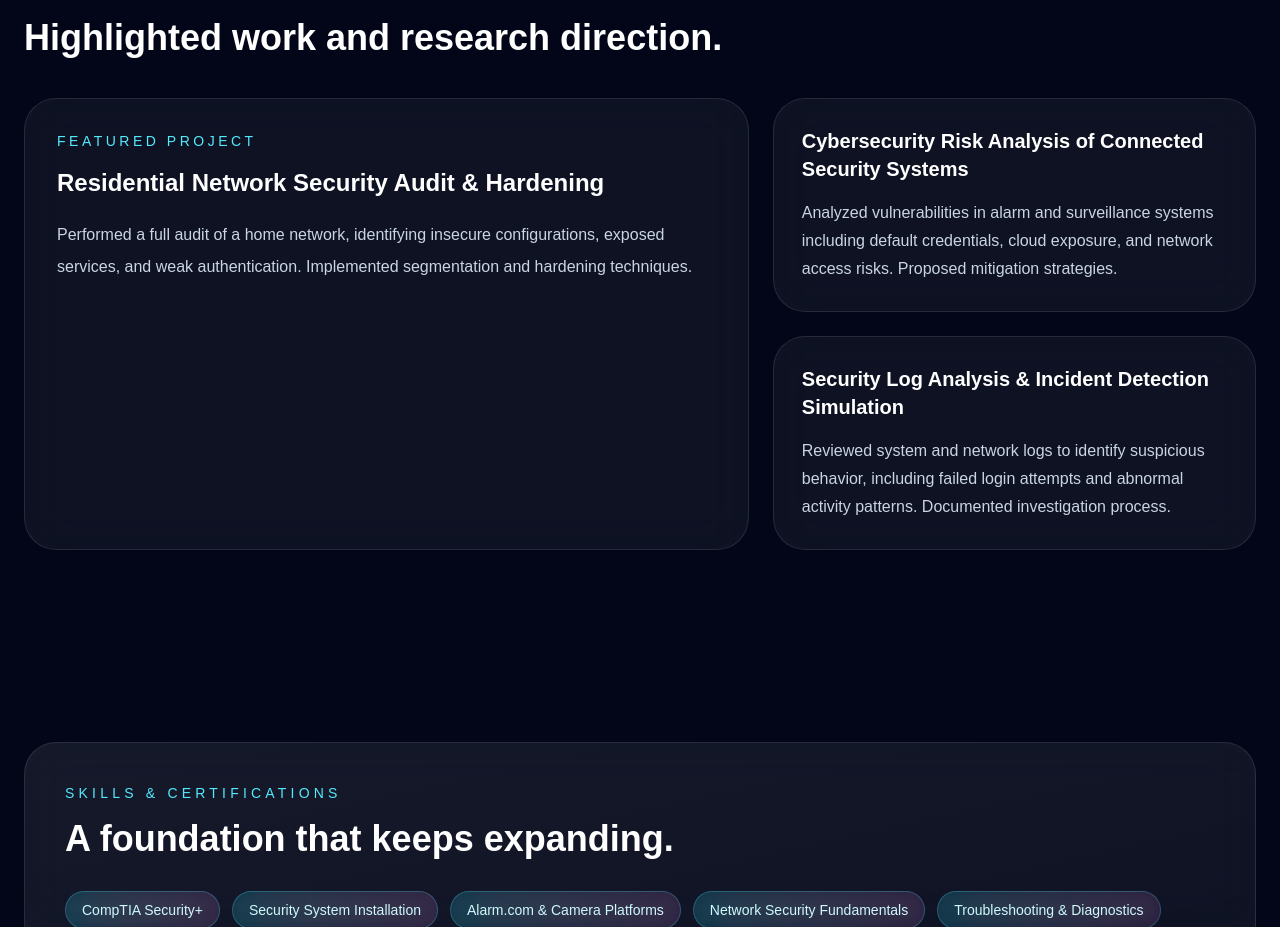
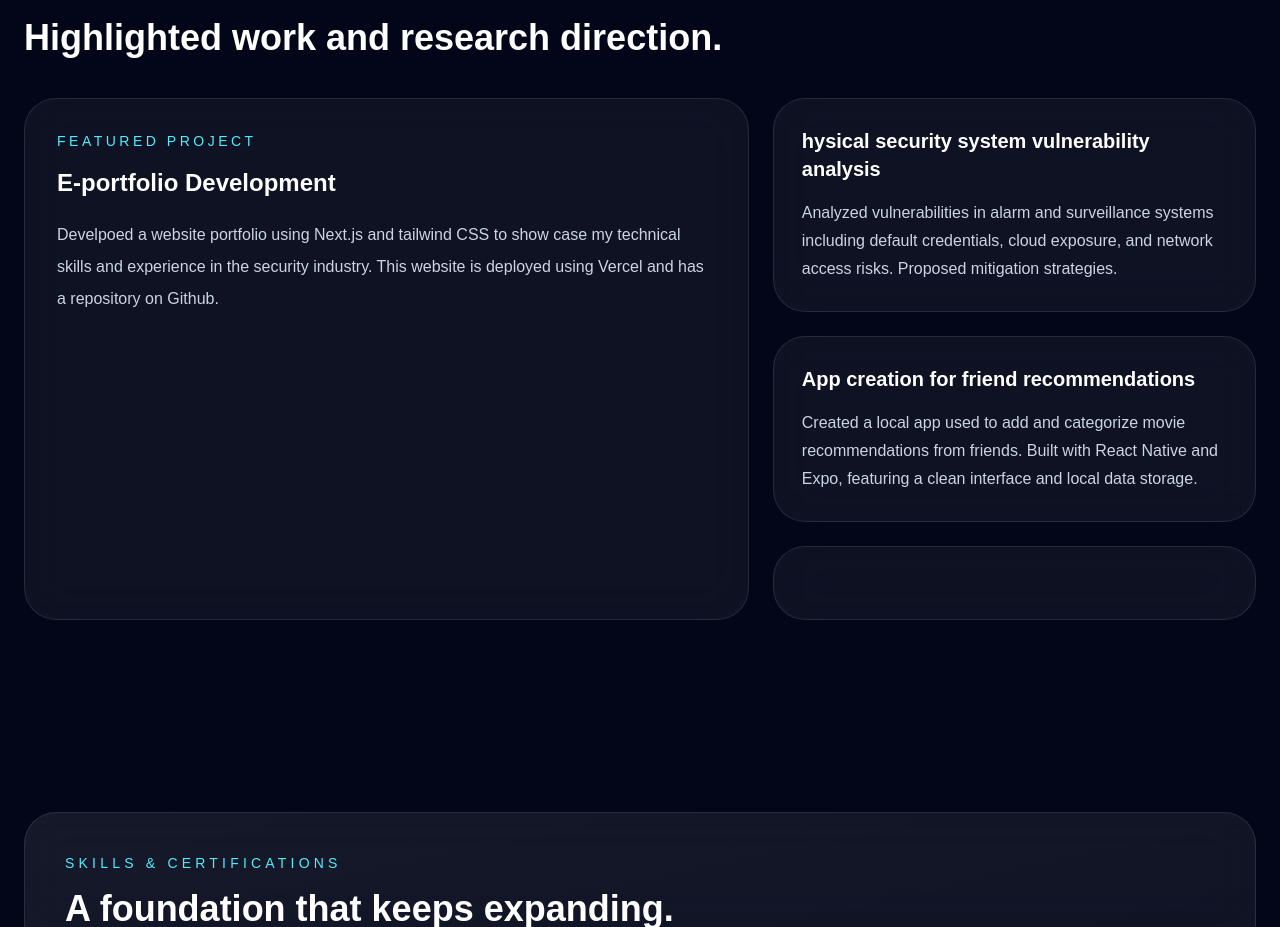
Before and after one commit to raymalsecurity/eportfolio-website, a Next.js app: page / in a window 1280 px wide. Shown: the part 3400-4327 px from the top of the page. Built offline with nearby package versions, Linux system fonts and the light colour scheme.

Commit message:
Restore updated portfolio page

```diff
--- a/app/page.tsx
+++ b/app/page.tsx
@@ -55,20 +55,29 @@ export default function Page() {
 
   const projects = [
   {
-    title: "Residential Network Security Audit & Hardening",
+    title: "E-portfolio Development",
     description:
-      "Performed a full audit of a home network, identifying insecure configurations, exposed services, and weak authentication. Implemented segmentation and hardening techniques.",
+      "Develpoed a website portfolio using Next.js and tailwind CSS to show case my technical skills and experience in the security industry. This website is deployed using Vercel and has a repository on Github.",
   },
   {
-    title: "Cybersecurity Risk Analysis of Connected Security Systems",
+    title: "hysical security system vulnerability analysis",
     description:
       "Analyzed vulnerabilities in alarm and surveillance systems including default credentials, cloud exposure, and network access risks. Proposed mitigation strategies.",
   },
   {
-    title: "Security Log Analysis & Incident Detection Simulation",
+    title: "App creation for friend recommendations",
     description:
-      "Reviewed system and network logs to identify suspicious behavior, including failed login attempts and abnormal activity patterns. Documented investigation process.",
-  },
+      "Created a local app used to add and categorize movie recommendations from friends. Built with React Native and Expo, featuring a clean interface and local data storage.",
+
+    },
+    <a
+  href="/files/Cybersecurity in Security Raymond Malone Final.pdf"
+  target="_blank"
+  rel="noopener noreferrer"
+  className="mt-6 inline-block rounded-xl border border-cyan-300/30 bg-cyan-400/90 px-5 py-3 text-sm font-semibold text-slate-950"
+>
+  Download White Paper (PDF)
+</a>
 ];
 
   const quickPaths = [
```
Also changed, not shown: 1 other file (tests, documents, lock files or other folders).
